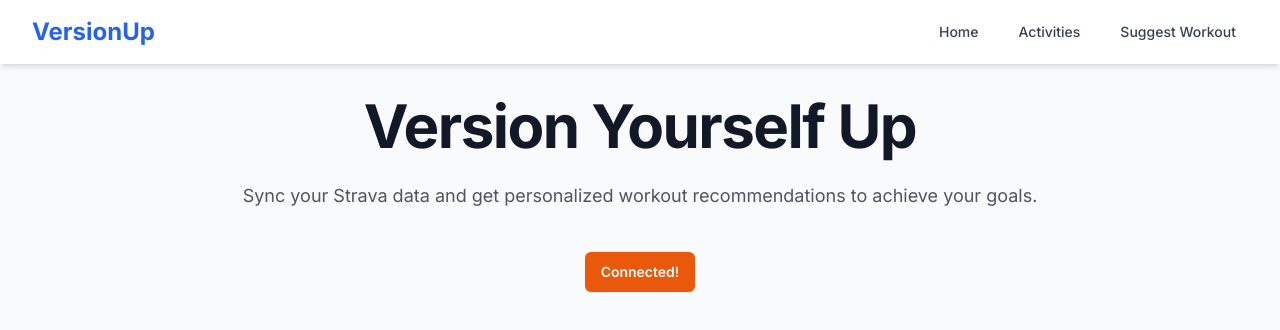
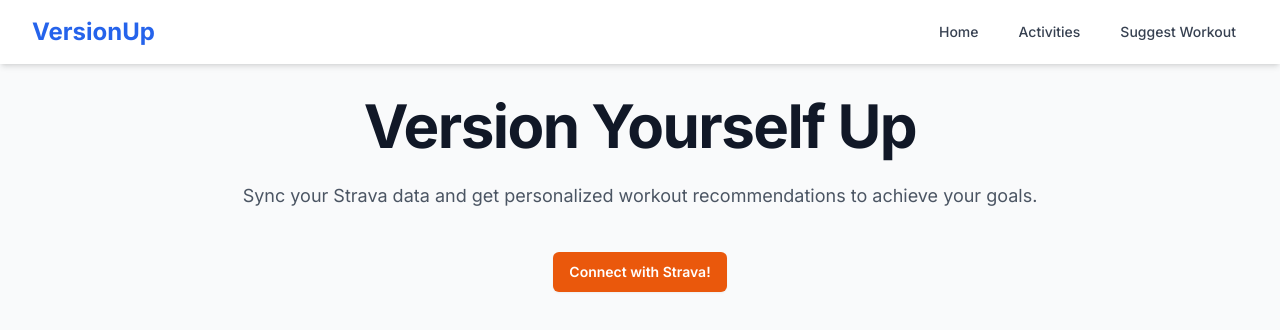
Before and after one commit to GaetanKarst/VersionUp, a Next.js app in the folder frontend/: page / in a window 1280 px wide. Shown: the top 330 px of the page. Built offline with nearby package versions, Linux system fonts and the light colour scheme.

Commit message:
Change connect with strava button name

```diff
--- a/frontend/app/page.tsx
+++ b/frontend/app/page.tsx
@@ -38,7 +38,7 @@ export default function HomePage() {
           disabled={isLoading}
           className="rounded-md bg-orange-600 px-4 py-2.5 text-sm font-semibold text-white shadow-sm hover:bg-orange-500 focus-visible:outline focus-visible:outline-2 focus-visible:outline-offset-2 focus-visible:outline-orange-600 disabled:bg-gray-400"
         >
-          {isLoading ? 'Connecting...' : 'Connected!'}
+          {isLoading ? 'Connecting...' : 'Connect with Strava!'}
         </button>
       </div>
       {error && <p className="mt-4 text-sm text-red-500">{error}</p>}
```
